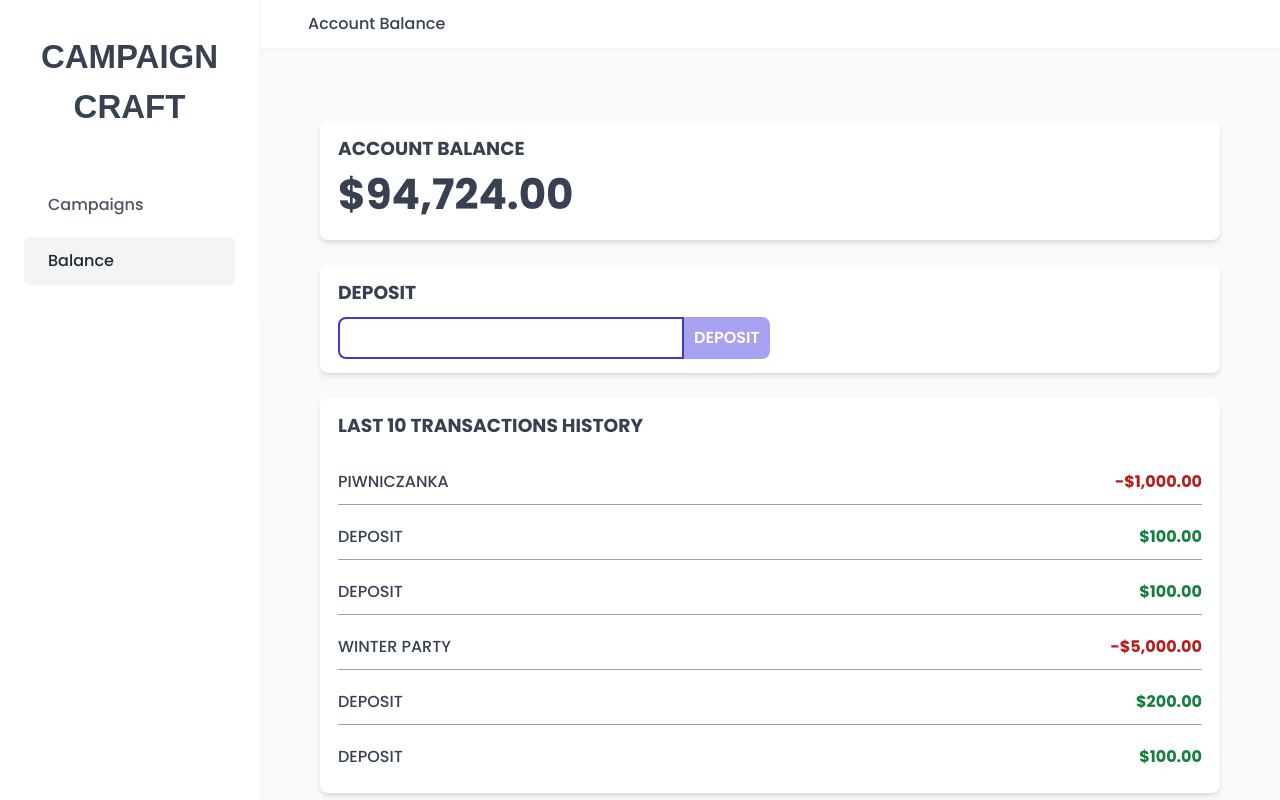
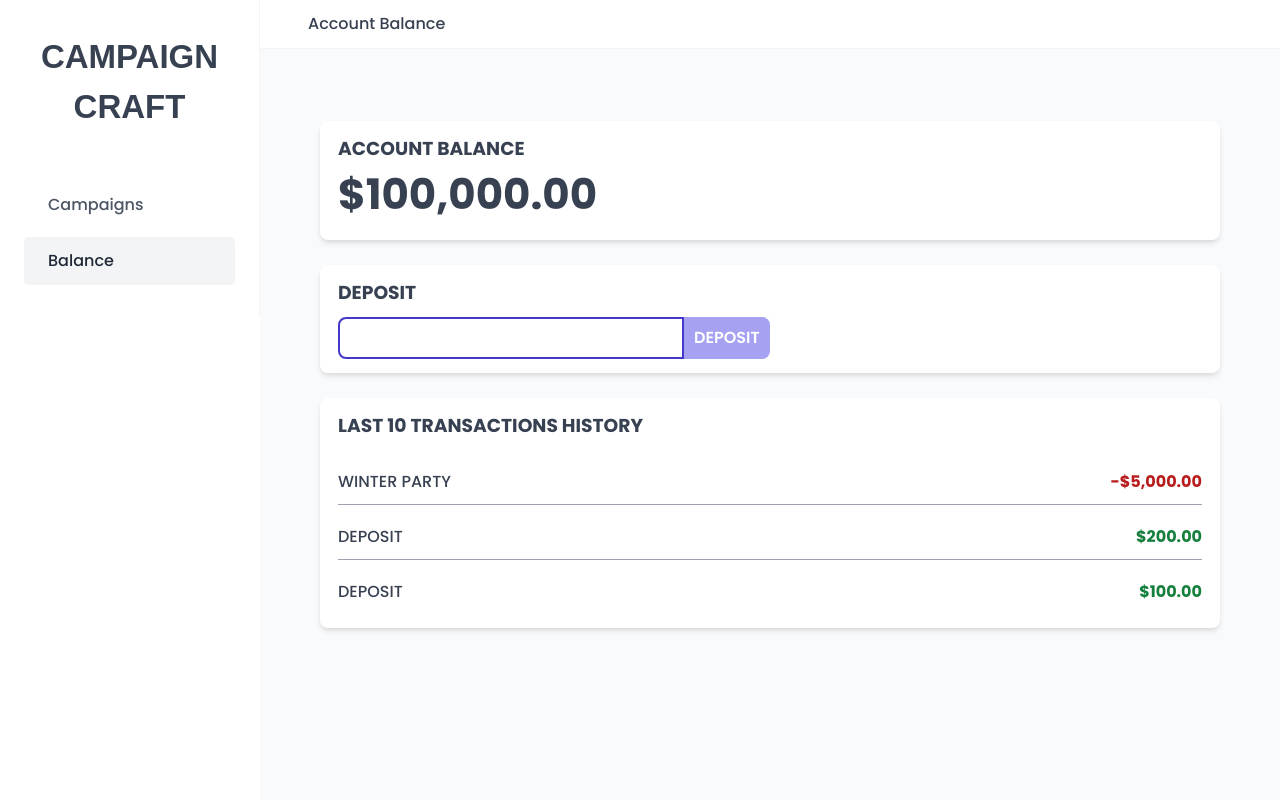
Before and after one commit to 0xyy/campaign-craft, an Angular app: page /balance in a window 1280 px wide. Built offline with nearby package versions, Linux system fonts and the light colour scheme; data requests are answered from the project's data file; a web font is replaced by a local one.

Commit message:
update api

```diff
--- a/db.json
+++ b/db.json
@@ -1,6 +1,6 @@
 {
   "balance": {
-    "amount": 94724
+    "amount": 100000
   },
   "history": [
     {
@@ -17,21 +17,6 @@
       "amount": -5000,
       "title": "Winter Party",
       "id": 3
-    },
-    {
-      "amount": 100,
-      "title": "deposit",
-      "id": 4
-    },
-    {
-      "amount": 100,
-      "title": "deposit",
-      "id": 5
-    },
-    {
-      "amount": -1000,
-      "title": "Piwniczanka",
-      "id": 6
     }
   ],
   "campaigns": [
@@ -42,22 +27,8 @@
       "status": "on",
       "town": "Kraków",
       "radius": 20,
-      "keywords": [
-        "Winter",
-        "Car",
-        "Elegant Frozen Chair"
-      ],
+      "keywords": ["Winter", "Car", "Elegant Frozen Chair"],
       "id": 1
-    },
-    {
-      "title": "Piwniczanka",
-      "bidAmount": 150,
-      "fund": 1000,
-      "status": "on",
-      "town": "Barwice",
-      "radius": 23,
-      "keywords": [],
-      "id": 2
     }
   ]
 }
--- a/src/environments/environment.ts
+++ b/src/environments/environment.ts
@@ -1,4 +1,4 @@
 export const environment = {
   production: true,
-  apiUrl: ['https://tiny-ruby-walkingstick-tam.cyclic.app'],
+  apiUrl: ['https://campaign-craft-api.fly.dev'],
 };
```
